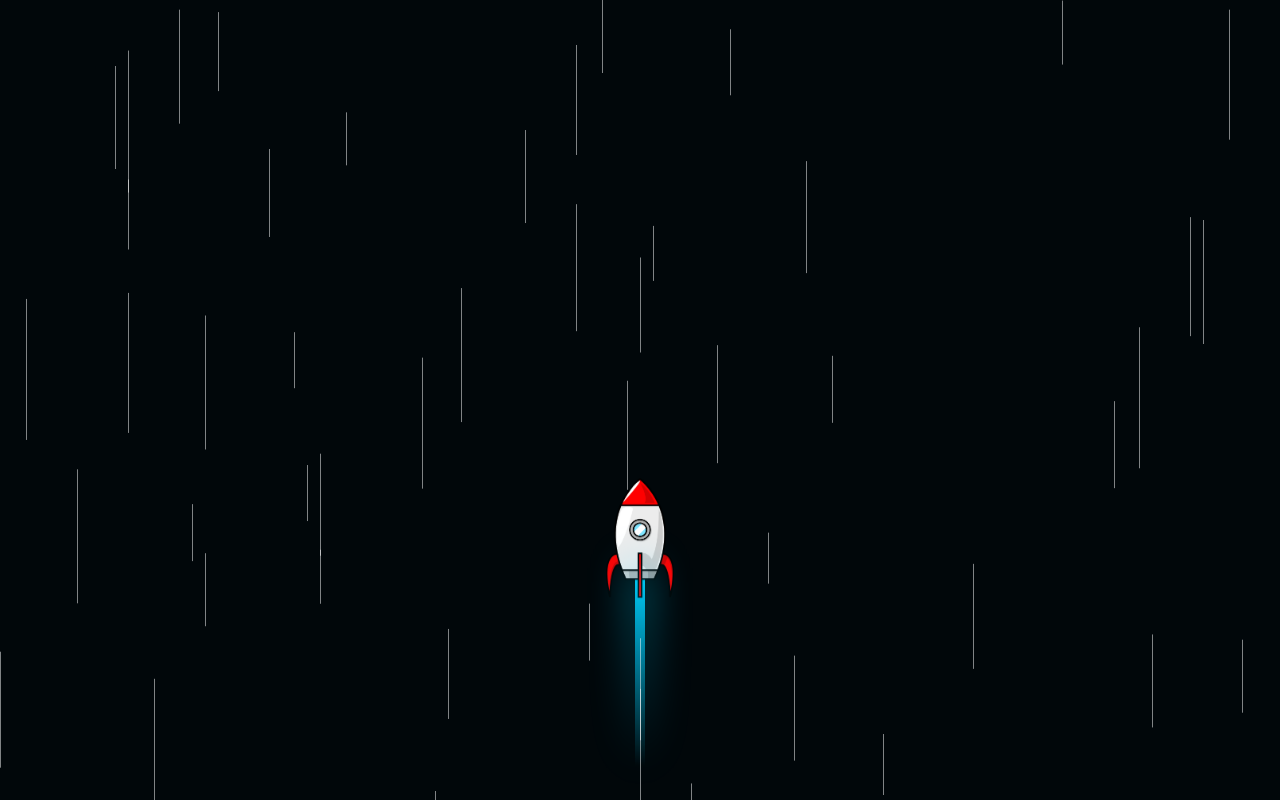
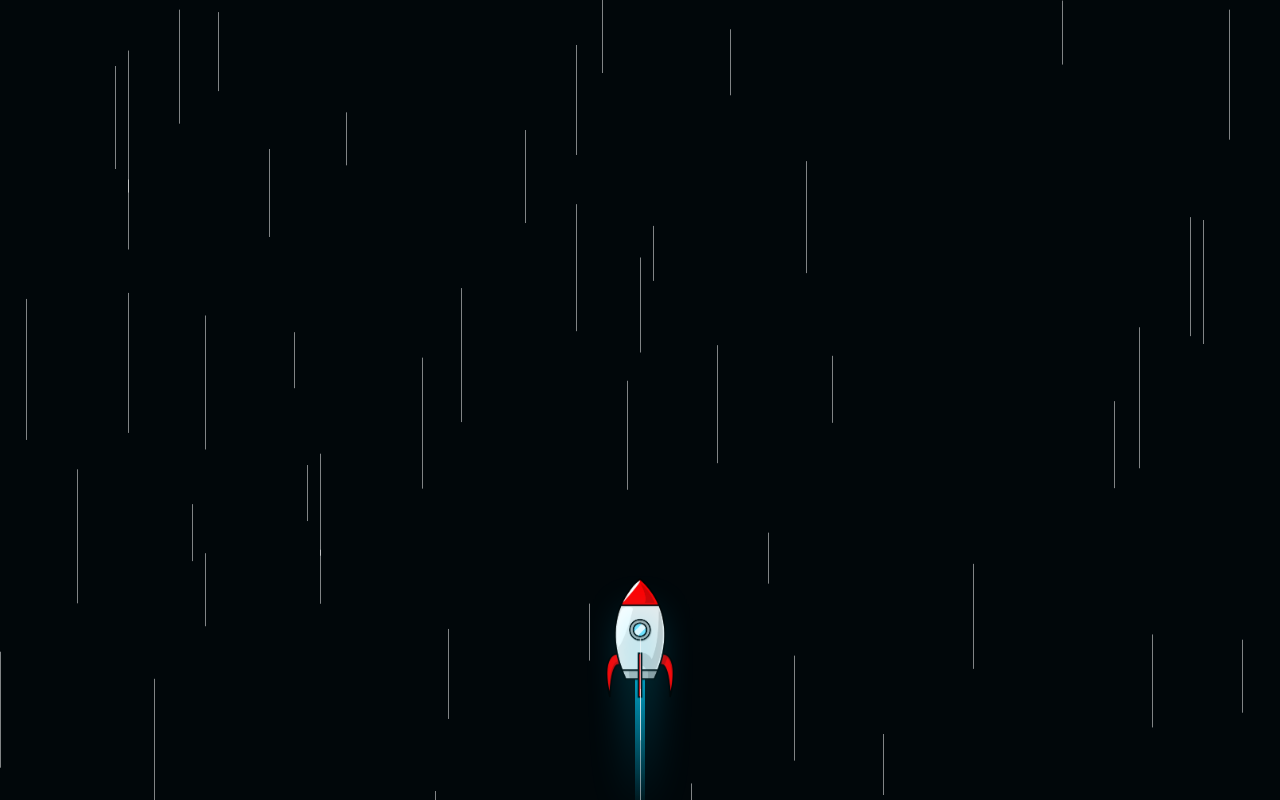
Before and after one commit to vincentw921/portfolio, a React (Create React App) app: page / in a window 1280 px wide. Built offline with nearby package versions, Linux system fonts and the light colour scheme.

Commit message:
Change rocketship to use vh instead of px

```diff
--- a/src/components/RocketShip.css
+++ b/src/components/RocketShip.css
@@ -20,7 +20,7 @@
 .scene .rocket .body {
     scale: 0.2;
     position: relative;
-    bottom: -140px;
+    bottom: -30vh;
     border-radius: 10px;
 }
 
@@ -39,7 +39,7 @@
 {
     content: '';
     position: absolute;
-    bottom: -70px;
+    bottom: -15vh;
     left: 50%;
     transform: translateX(-50%);
     width: 10px;
@@ -50,7 +50,7 @@
 .scene .rocket::after {
     content: '';
     position: absolute;
-    bottom: -70px;
+    bottom: -15vh;
     left: 50%;
     transform: translateX(-50%);
     width: 10px;
```
